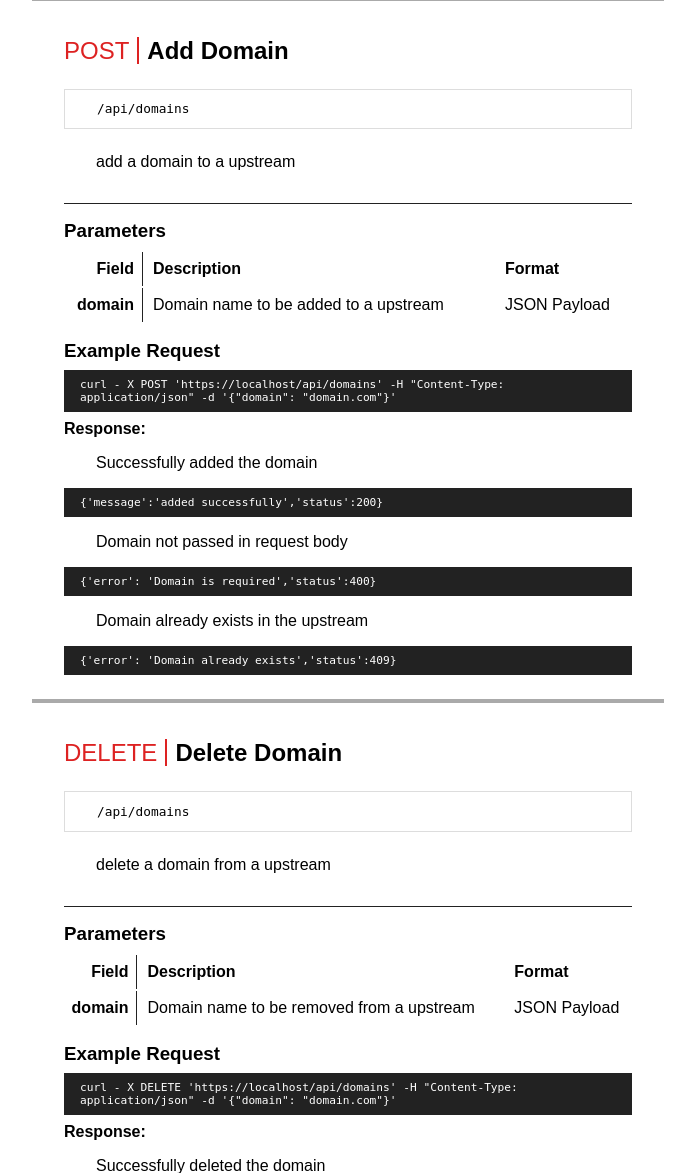
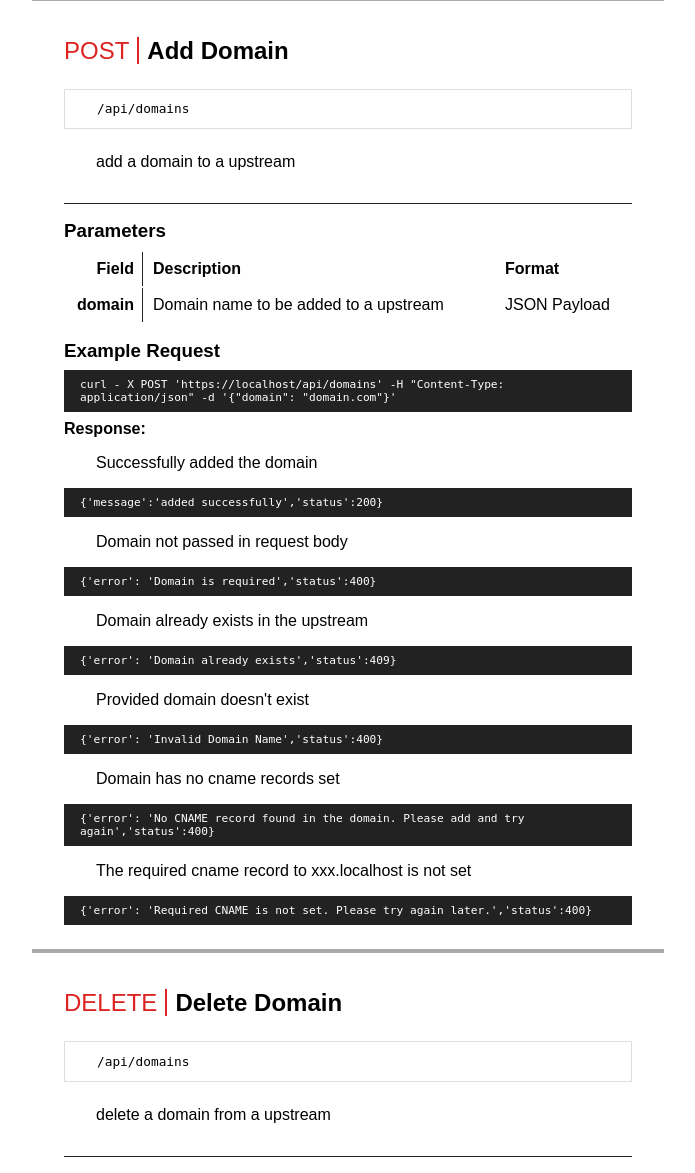
Before and after one commit to Prabesh01/saascustomdomains, a Flask app: page /docs in a window 1280 px wide. Shown: the part 1100-2273 px from the top of the page, without its empty margins (292-987 px from the left). Run offline with Flask 3, Linux system fonts and the light colour scheme.

Commit message:
docs: cnam check error responses added

```diff
--- a/myapp/templates/docs.html
+++ b/myapp/templates/docs.html
@@ -233,6 +233,12 @@ section.endpoint-card h4{
     <pre class="example">{'error': 'Domain is required','status':400}</pre>
     <p>Domain already exists in the upstream</p>
     <pre class="example">{'error': 'Domain already exists','status':409}</pre>
+    <p>Provided domain doesn't exist</p>
+    <pre class="example">{'error': 'Invalid Domain Name','status':400}</pre>
+    <p>Domain has no cname records set</p>
+    <pre class="example">{'error': 'No CNAME record found in the domain. Please add and try again','status':400}</pre>
+    <p>The required cname record to xxx.{{host}} is not set</p>
+    <pre class="example">{'error': 'Required CNAME is not set. Please try again later.','status':400}</pre>
 
   </section>
 
```
